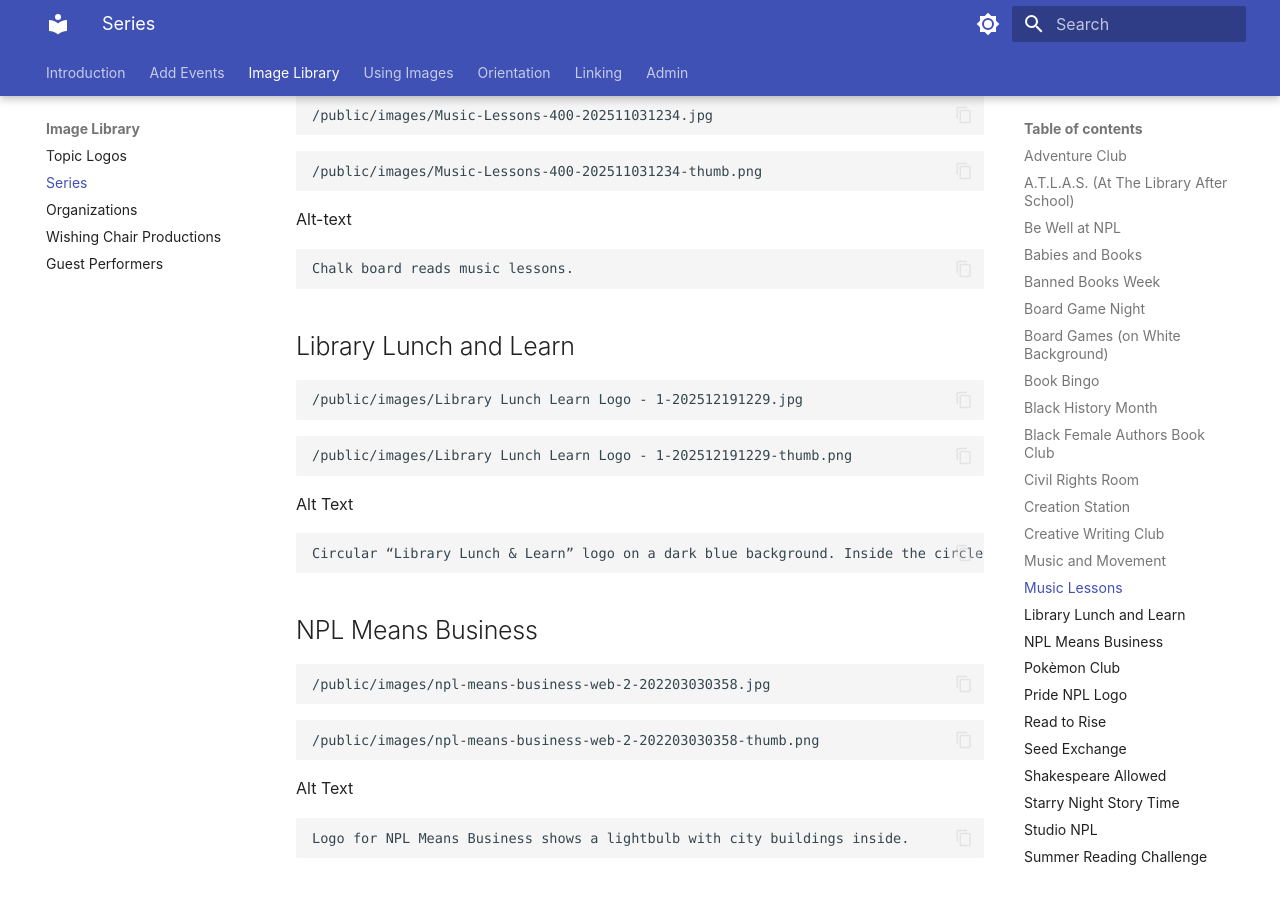
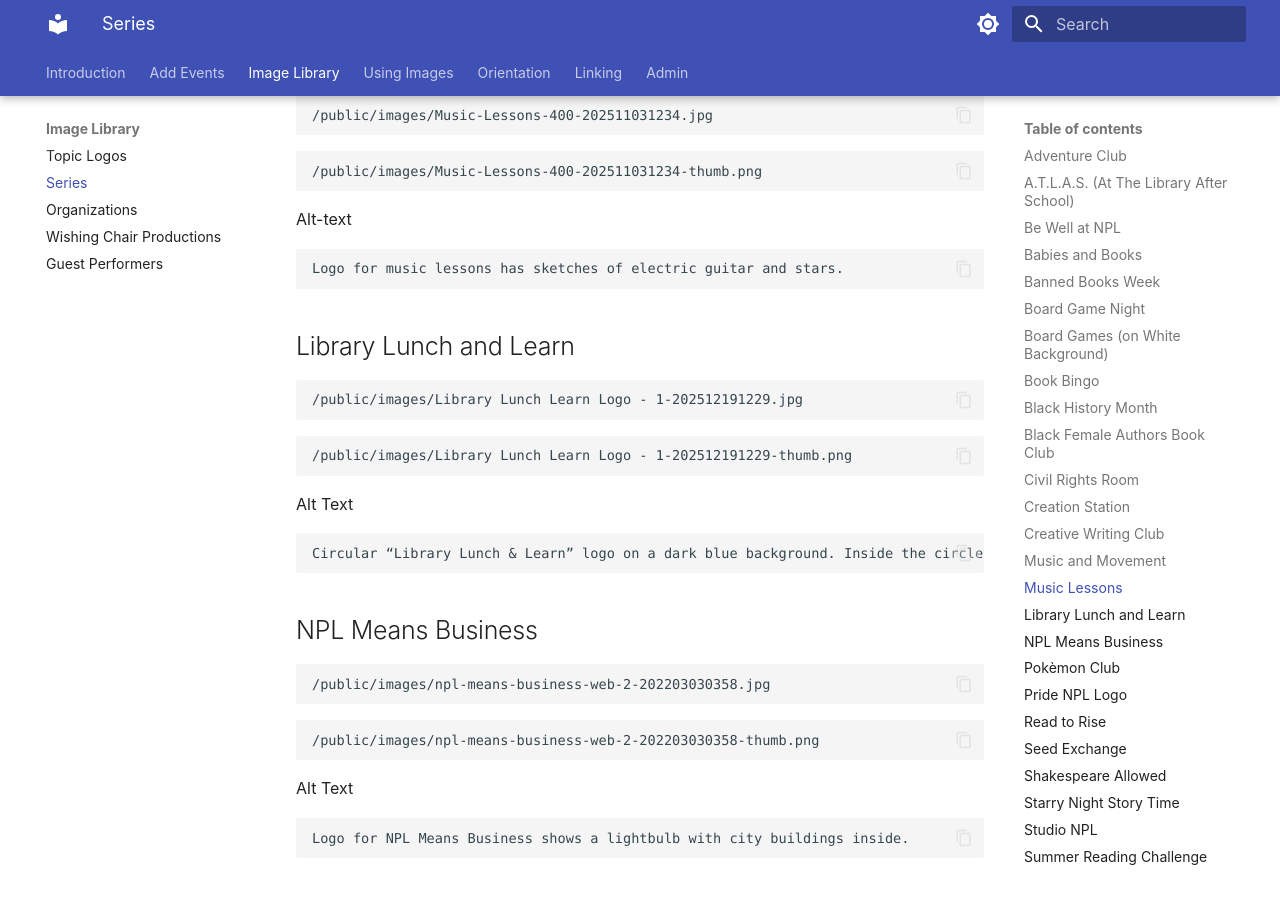
Before and after one commit to Nashville-Public-Library/bedework-docs, an MkDocs documentation site: the page built from docs/image-library/series-logos.md, in a window 1280 px wide and 900 px high, scrolled down 4071 px. Built offline with MkDocs 1.6.1 and Material for MkDocs 9.7.7, drawn with Linux system fonts in a browser that asks for light colours.

Commit message:
edit music lessons alt text

````diff
--- a/docs/image-library/series-logos.md
+++ b/docs/image-library/series-logos.md
@@ -234,7 +234,7 @@ music and movement
 Alt-text
 
 ```text
-Chalk board reads music lessons.
+Logo for music lessons has sketches of electric guitar and stars.
 ```
 
 ## Library Lunch and Learn
````
